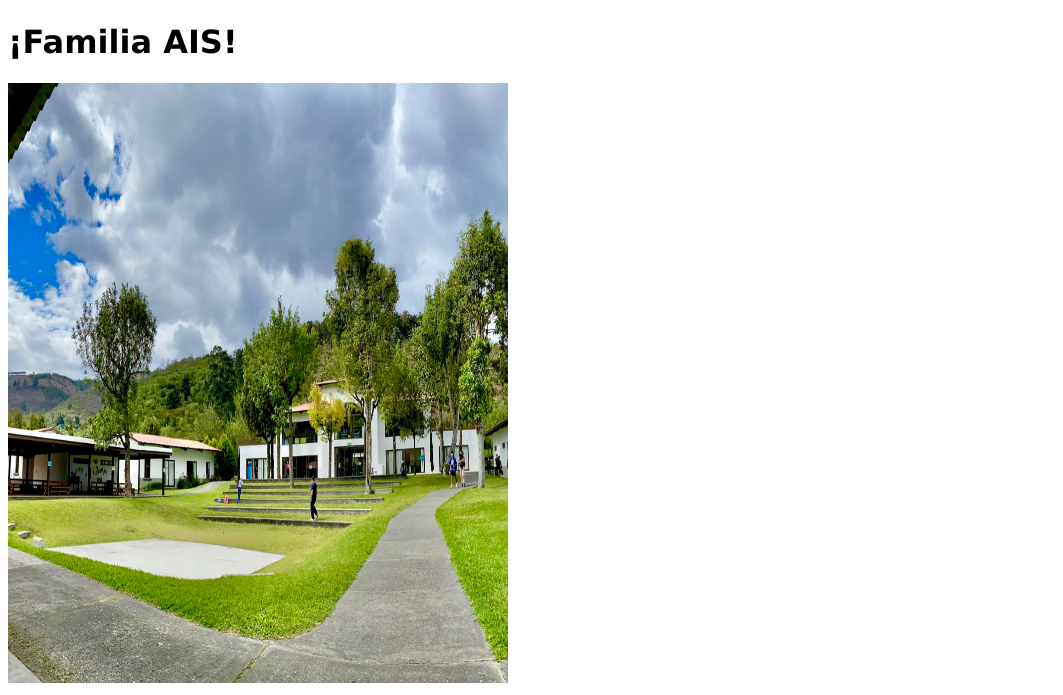
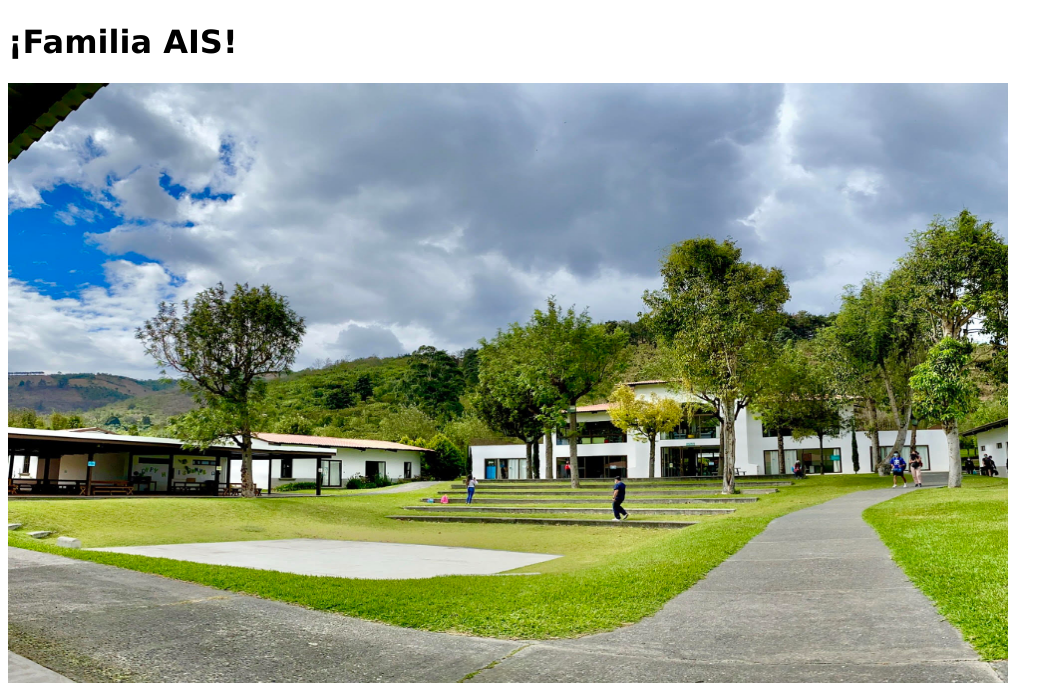
Before and after one commit to JulietaParajon/BiografiaAIS, a plain HTML site: page index.html in a window 1280 px wide. Shown: the part 4580-5275 px from the top of the page, without its empty margins (0-1063 px from the left). Drawn offline with Linux system fonts and the light colour scheme.

Commit message:
Update index.html

```diff
--- a/index.html
+++ b/index.html
@@ -135,7 +135,7 @@ Realmente le encantan muchas frases, y le cuesta mucho trabajo escoger una. Sin
 
 <h1 style="font-family:verdana;">¡Familia AIS!</h1>
 
-<img src="Pictures/6.jpg" alt="Liliana Quexel" style="width:500px;height:600px;">
+<img src="Pictures/6.jpg" alt="Liliana Quexel" style="width:1000px;height:600px;">
 
 
 </body>
```
